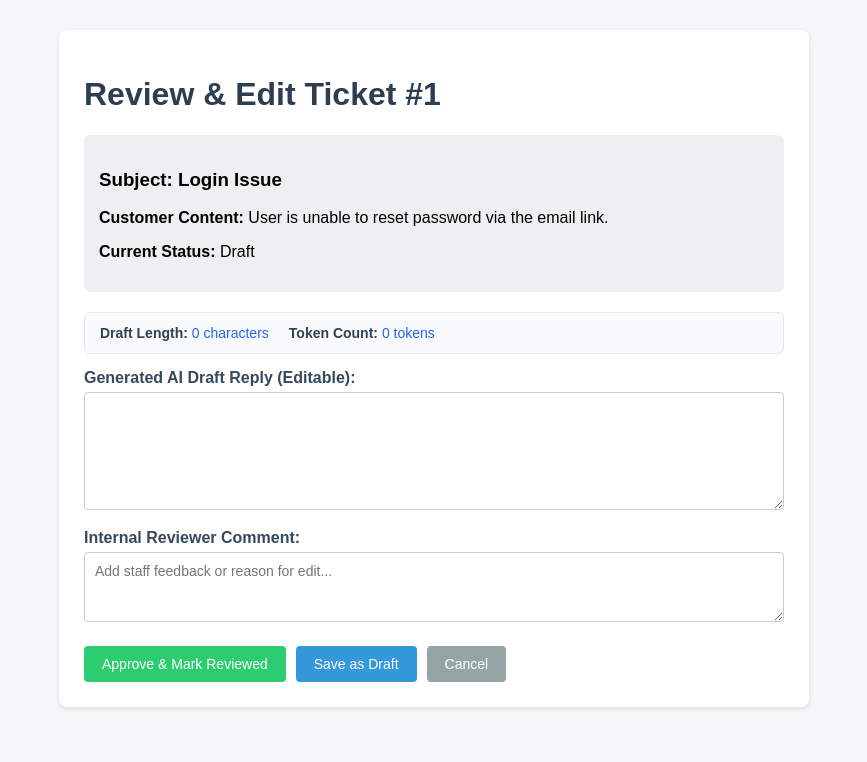
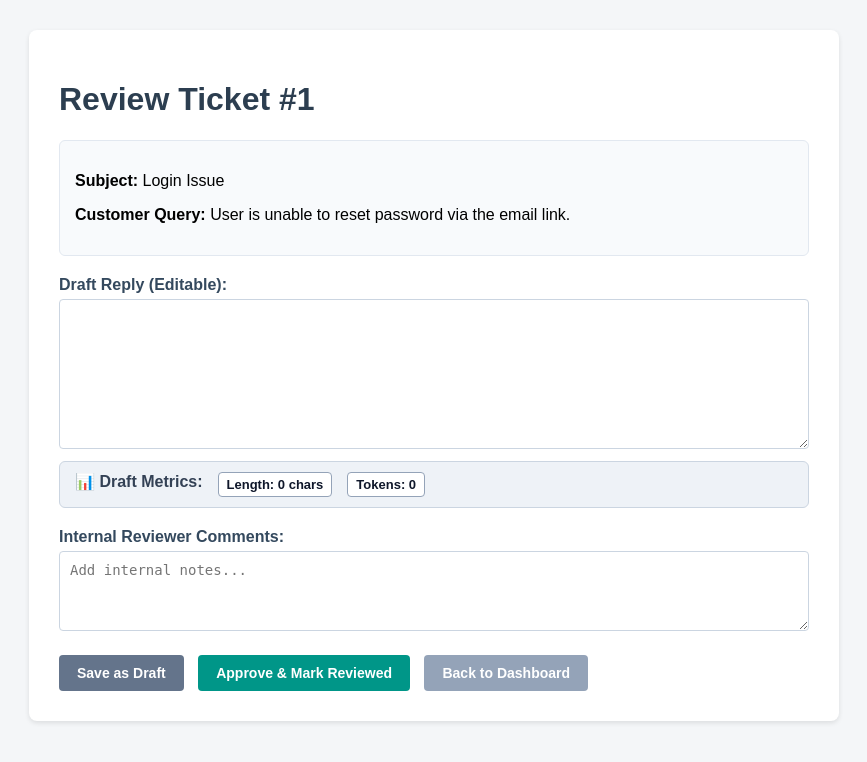
Before and after one commit to muhammadadeel-se/ticket-app, a Flask app: page /review/1 in a window 1280 px wide. Shown: the top 762 px of the page, without its empty margins (206-1073 px from the left). Run offline with Flask 3, Linux system fonts and the light colour scheme; data comes from the database, SQL or seed files in the repository; both versions use the stored data as it was after the commit.

Commit message:
Complete Task 4: Add review metrics display, finalize README handover notes, and confirm live production

```diff
--- a/templates/review.html
+++ b/templates/review.html
@@ -3,57 +3,59 @@
 <head>
     <meta charset="UTF-8">
     <meta name="viewport" content="width=device-width, initial-scale=1.0">
-    <title>Review Ticket #{{ ticket[0] }} - MediPlus Pharmacy</title>
+    <title>Review Ticket - MediPlus Pharmacy</title>
     <style>
         body { font-family: Arial, sans-serif; margin: 30px; background-color: #f4f6f8; }
-        .container { max-width: 700px; margin: 0 auto; background: white; padding: 25px; border-radius: 8px; box-shadow: 0 2px 5px rgba(0,0,0,0.1); }
+        .container { background: white; padding: 30px; border-radius: 8px; box-shadow: 0 2px 5px rgba(0,0,0,0.1); max-width: 750px; margin: auto; }
         h1 { color: #2c3e50; }
-        .ticket-info { background: #ecf0f1; padding: 15px; border-radius: 6px; margin-bottom: 20px; }
-        .metrics-card { background: #f8fafc; border: 1px solid #e2e8f0; border-radius: 6px; padding: 12px 15px; margin-bottom: 15px; display: flex; gap: 20px; }
-        .metric-item { font-size: 14px; font-weight: bold; color: #334155; }
-        .metric-value { color: #2563eb; font-weight: normal; }
-        label { font-weight: bold; display: block; margin-top: 15px; margin-bottom: 5px; color: #34495e; }
-        textarea { width: 100%; padding: 10px; border-radius: 4px; border: 1px solid #ccc; font-family: inherit; font-size: 14px; box-sizing: border-box; }
-        .btn-group { margin-top: 20px; display: flex; gap: 10px; }
-        .btn { padding: 10px 18px; border: none; border-radius: 4px; color: white; cursor: pointer; text-decoration: none; font-size: 14px; }
-        .btn-approve { background-color: #2ecc71; }
-        .btn-approve:hover { background-color: #27ae60; }
-        .btn-save { background-color: #3498db; }
-        .btn-save:hover { background-color: #2980b9; }
-        .btn-cancel { background-color: #95a5a6; }
-        .btn-cancel:hover { background-color: #7f8c8d; }
+        .ticket-info { background: #f8fafc; padding: 15px; border-radius: 6px; margin-bottom: 20px; border: 1px solid #e2e8f0; }
+        .metric-box { background: #eef2f7; padding: 10px 15px; border-radius: 6px; margin-top: 8px; margin-bottom: 20px; font-weight: bold; color: #334155; border: 1px solid #cbd5e1; display: flex; gap: 15px; }
+        .metric-pill { background: white; padding: 4px 8px; border-radius: 4px; border: 1px solid #94a3b8; font-size: 13px; color: #0f172a; }
+        textarea { width: 100%; height: 150px; padding: 10px; font-size: 14px; border-radius: 4px; border: 1px solid #cbd5e1; box-sizing: border-box; }
+        .btn { padding: 10px 18px; background-color: #009688; color: white; border: none; border-radius: 4px; cursor: pointer; font-size: 14px; font-weight: bold; text-decoration: none; margin-right: 10px; }
+        .btn-secondary { background-color: #64748b; }
+        .form-group { margin-bottom: 20px; }
+        label { display: block; font-weight: bold; margin-bottom: 5px; color: #34495e; }
     </style>
 </head>
 <body>
-
     <div class="container">
-    <h1>Review & Edit Ticket #{{ ticket[0] }}</h1>
+        <h1>Review Ticket #{{ ticket[0] }}</h1>
 
         <div class="ticket-info">
-        <h3>Subject: {{ ticket[1] }}</h3>
-        <p><strong>Customer Content:</strong> {{ ticket[2] }}</p>
-        <p><strong>Current Status:</strong> <span>{{ ticket[4] }}</span></p>
+            <p><strong>Subject:</strong> {{ ticket[1] }}</p>
+            <p><strong>Customer Query:</strong> {{ ticket[2] }}</p>
         </div>
 
-    <div class="metrics-card">
-        <div class="metric-item">Draft Length: <span class="metric-value">{{ ticket[6] or 0 }} characters</span></div>
-        <div class="metric-item">Token Count: <span class="metric-value">{{ ticket[7] or 0 }} tokens</span></div>
+        <form method="POST">
+            <div class="form-group">
+                <label for="draft_reply">Draft Reply (Editable):</label>
+                <textarea name="draft_reply" id="draft_reply" oninput="updateCharCount()">{{ ticket[3] or '' }}</textarea>
+
+                <!-- Evaluation Metrics Displayed After Textarea -->
+                <div class="metric-box">
+                    <span>📊 Draft Metrics:</span>
+                    <span class="metric-pill" id="char-metric">Length: {{ ticket[6] or 0 }} chars</span>
+                    <span class="metric-pill" id="tok-metric">Tokens: {{ ticket[7] or 0 }}</span>
+                </div>
             </div>
 
-    <form action="/review/{{ ticket[0] }}" method="post">
-        <label for="draft_reply">Generated AI Draft Reply (Editable):</label>
-        <textarea id="draft_reply" name="draft_reply" rows="6" required>{{ ticket[3] or '' }}</textarea>
+            <div class="form-group">
+                <label for="comment">Internal Reviewer Comments:</label>
+                <textarea name="comment" style="height: 80px;" placeholder="Add internal notes...">{{ ticket[5] or '' }}</textarea>
+            </div>
 
-        <label for="comment">Internal Reviewer Comment:</label>
-        <textarea id="comment" name="comment" rows="3" placeholder="Add staff feedback or reason for edit...">{{ ticket[5] or '' }}</textarea>
-
-        <div class="btn-group">
-            <button type="submit" name="action" value="approve" class="btn btn-approve">Approve & Mark Reviewed</button>
-            <button type="submit" name="action" value="save" class="btn btn-save">Save as Draft</button>
-            <a href="/" class="btn btn-cancel">Cancel</a>
-        </div>
+            <button type="submit" name="action" value="save" class="btn btn-secondary">Save as Draft</button>
+            <button type="submit" name="action" value="approve" class="btn">Approve & Mark Reviewed</button>
+            <a href="/" class="btn btn-secondary" style="background-color: #94a3b8;">Back to Dashboard</a>
         </form>
     </div>
 
+    <script>
+        function updateCharCount() {
+            const text = document.getElementById('draft_reply').value;
+            document.getElementById('char-metric').innerText = "Length: " + text.length + " chars";
+        }
+    </script>
 </body>
 </html>
```
Also changed, not shown: README.md, tickets.db. Lines whose indentation alone changed are shown as unchanged.
